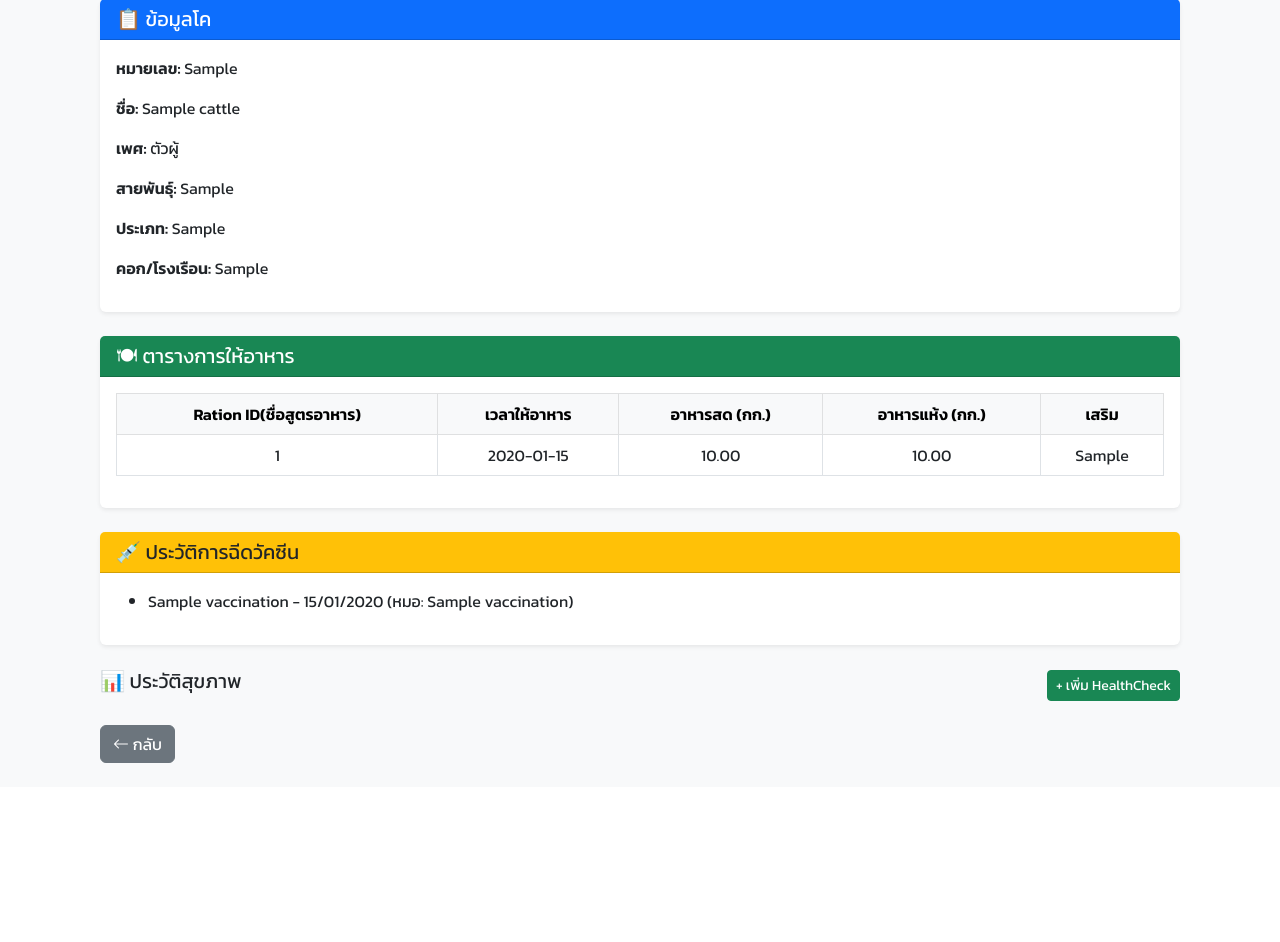
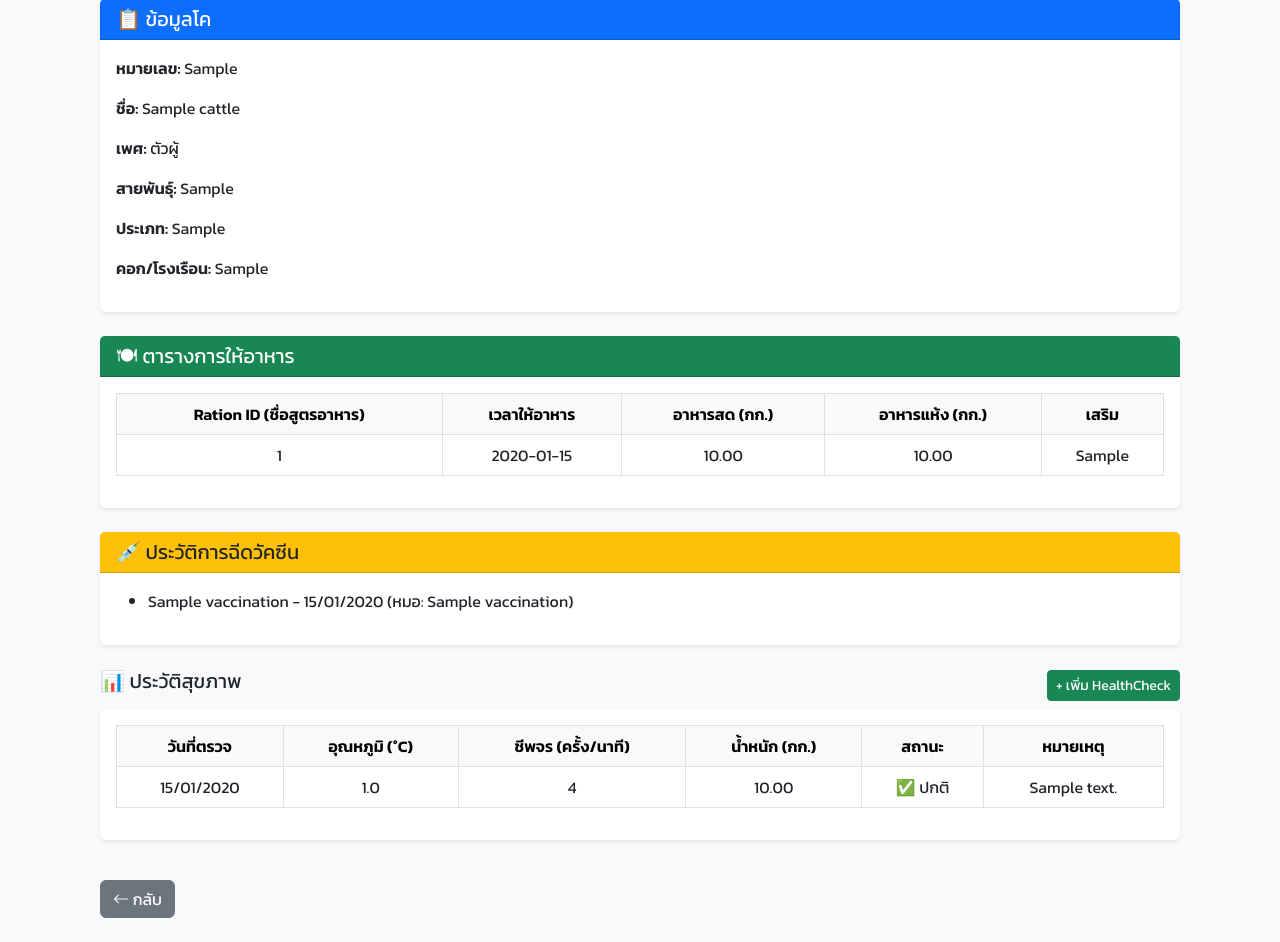
Before and after one commit to Natcha9018/cattle_health_project, a Django app: page /1/ in a window 1280 px wide. Shown: the part 90-1032 px from the top of the page. Before the commit the page ends 853 px from the top, so only its background shows below. Run offline with Django 5.2, Linux system fonts and the light colour scheme; tables that the repository leaves empty hold one stand-in row (values such as "Sample post").

Commit message:
Update cattle_detail.html

```diff
--- a/templates/cattle_detail.html
+++ b/templates/cattle_detail.html
@@ -29,7 +29,7 @@
             <table class="table table-bordered text-center">
                 <thead class="table-light">
                     <tr>
-                    <th>Ration ID(ชื่อสูตรอาหาร)</th>
+                        <th>Ration ID (ชื่อสูตรอาหาร)</th>
                         <th>เวลาให้อาหาร</th>
                         <th>อาหารสด (กก.)</th>
                         <th>อาหารแห้ง (กก.)</th>
@@ -75,6 +75,41 @@
         <a href="{% url 'cattle:add_healthcheck' c.id %}" class="btn btn-success btn-sm">+ เพิ่ม HealthCheck</a>
     </div>
 
+    <div class="card shadow-sm mb-4">
+        <div class="card-body table-responsive">
+            <table class="table table-bordered text-center">
+                <thead class="table-light">
+                    <tr>
+                        <th>วันที่ตรวจ</th>
+                        <th>อุณหภูมิ (°C)</th>
+                        <th>ชีพจร (ครั้ง/นาที)</th>
+                        <th>น้ำหนัก (กก.)</th>
+                        <th>สถานะ</th>
+                        <th>หมายเหตุ</th>
+                    </tr>
+                </thead>
+                <tbody>
+                    {% for hc in c.healthchecks.all %}
+                    <tr>
+                        <td>{{ hc.check_date|date:"d/m/Y" }}</td>
+                        <td>{{ hc.temperature|default:"-" }}</td>
+                        <td>{{ hc.heart_rate|default:"-" }}</td>
+                        <td>{{ hc.weight|default:"-" }}</td>
+                        <td>
+                            {% if hc.status == "healthy" %}✅ ปกติ
+                            {% elif hc.status == "sick" %}❌ ป่วย
+                            {% elif hc.status == "forsale" %}💰 พร้อมขาย
+                            {% else %}-{% endif %}
+                        </td>
+                        <td>{{ hc.notes|default:"-" }}</td>
+                    </tr>
+                    {% empty %}
+                    <tr><td colspan="6">ยังไม่มีข้อมูลการตรวจสุขภาพ</td></tr>
+                    {% endfor %}
+                </tbody>
+            </table>
+        </div>
+    </div>
 
     <!-- Back Button -->
     <a href="{% url 'cattle:select_cattle_for_healthcheck' %}" class="btn btn-secondary mt-3">
```
Lines whose indentation alone changed are shown as unchanged.
